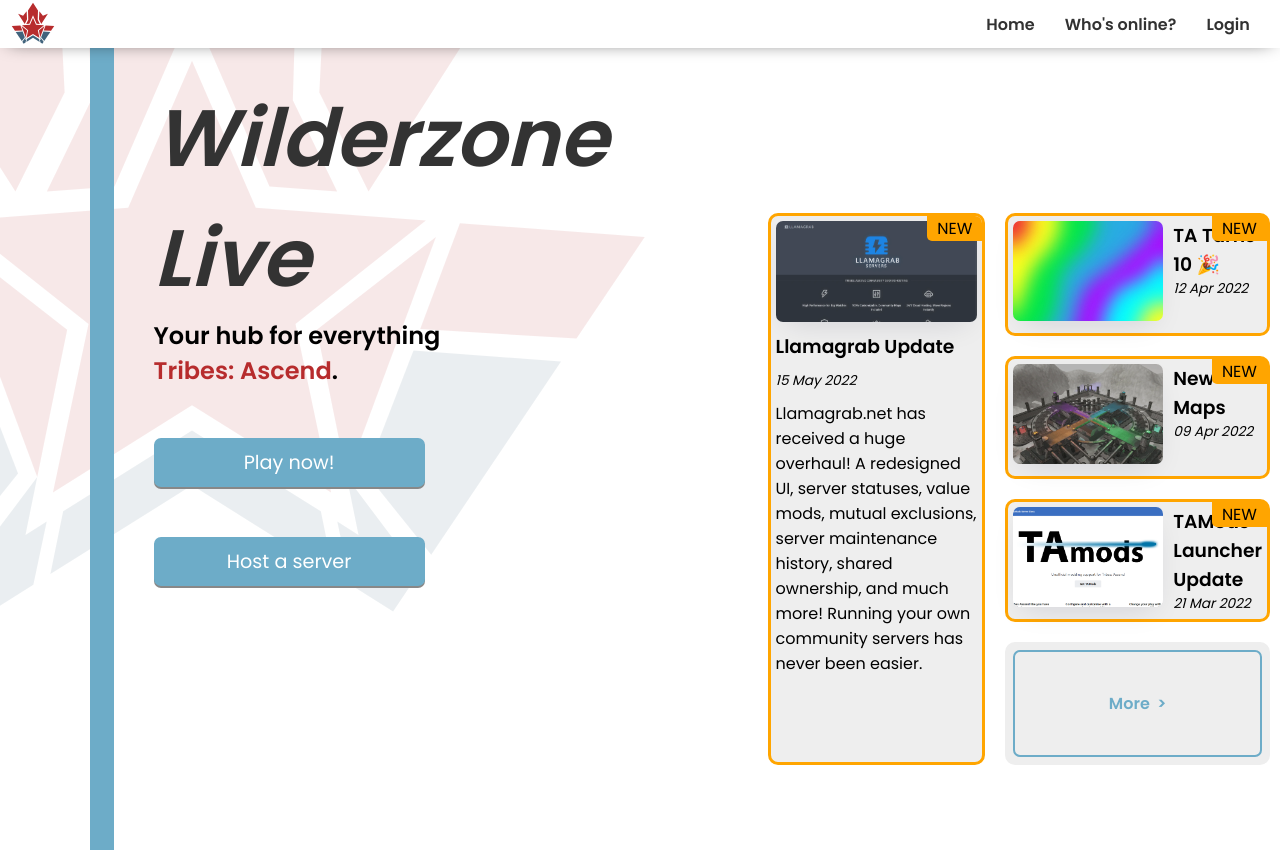
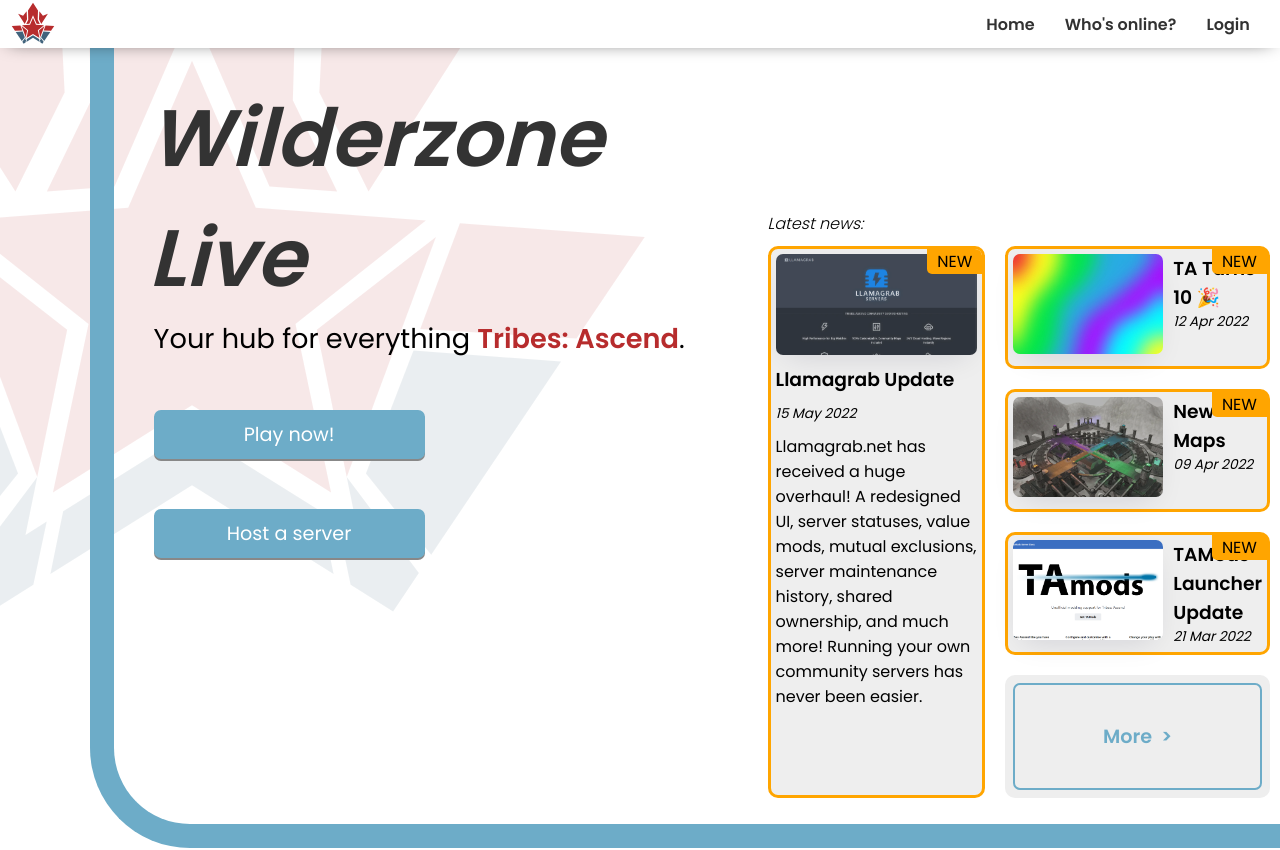
Before and after one commit to wilderzone/wilderzone-live, a Vue app: page / in a window 1280 px wide. Shown: the top 850 px of the page. Built offline with nearby package versions, Linux system fonts and the light colour scheme; a web font is replaced by a local one.

Commit message:
Style and layout adjustments

```diff
--- a/src/App.vue
+++ b/src/App.vue
@@ -52,26 +52,20 @@
 			color="var(--primary_color_light)"
 		>
 			<div class="landing">
-				<div class="left">
-					<h2>
-						Your hub for everything
-						<span style="color: var(--secondary_color)"
-							>Tribes: Ascend</span
-						>.
-					</h2>
-					<SimpleButton style="font-size: larger"
-						>Play now!</SimpleButton
-					>
-					<SimpleButton
-						style="font-size: larger"
-						href="https://llamagrab.net/"
-						>Host a server</SimpleButton
-					>
-				</div>
-				<div class="right"></div>
+				<h2>
+					Your hub for everything
+					<span>Tribes: Ascend</span>.
+				</h2>
+				<SimpleButton>Play now!</SimpleButton>
+				<SimpleButton href="https://llamagrab.net/"
+					>Host a server</SimpleButton
+				>
 			</div>
 			<template v-slot:right>
-				<NewsCarousel />
+				<div class="latestNews">
+					<h3>Latest news:</h3>
+					<NewsCarousel />
+				</div>
 			</template>
 		</PrimarySection>
 
@@ -80,12 +74,16 @@
 		</PrimarySection> -->
 
 		<PrimarySection direction="right" heading="Discord" color="#6a75f3">
-			<p>Come hang out in the Tribes community discord server.</p>
+			<p>Come hang out in the Tribes community Discord server.</p>
 			<p>
 				Compete in competitive Tournaments and Pickup Games, join the
 				banter in Mixers, or just chat with other players. Everyone is
 				welcome!
 			</p>
+			<br />
+			<SimpleButton href="https://discord.gg/dd8JgzJ" color="#6a75f3"
+				>Join</SimpleButton
+			>
 			<template v-slot:right>
 				<div class="diskjumpImage">
 					<img src="@/assets/images/diskjump.svg" alt="" />
@@ -146,24 +144,34 @@
 
 .landing {
 	display: flex;
-	flex-flow: row wrap;
+	flex-flow: column wrap;
 	justify-content: flex-start;
 	align-items: flex-start;
 	gap: 50px;
 	width: 100%;
 
-	.left,
-	.right {
-		display: flex;
-		flex-flow: column wrap;
-		justify-content: flex-start;
-		align-items: flex-start;
-		gap: 50px;
-		width: clamp(300px, 100%, 50%);
+	h2 {
+		font-size: 1.7rem;
+		font-weight: 400;
+
+		span {
+			color: var(--secondary_color);
+			font-weight: 600;
+		}
 	}
+}
 
-	.left {
-		width: clamp(300px, 100%, calc(50% - 50px));
+.latestNews {
+	display: flex;
+	flex-flow: column nowrap;
+	width: clamp(300px, 100%, 50%);
+	margin: calc(75px + 5.5rem) 0px 0px;
+
+	> h3 {
+		padding-left: 10px;
+		font-size: 1rem;
+		font-style: italic;
+		font-weight: 300;
 	}
 }
 
--- a/src/components/NewsCarousel.vue
+++ b/src/components/NewsCarousel.vue
@@ -92,8 +92,7 @@
 
 <style lang="scss">
 .news {
-	width: clamp(300px, 100%, 50%);
-	margin: calc(75px + 5rem) 0px;
+	width: 100%;
 
 	> .inner {
 		display: grid;
--- a/src/components/PrimarySection.vue
+++ b/src/components/PrimarySection.vue
@@ -57,7 +57,7 @@
 	</section>
 </template>
 
-<style>
+<style lang="scss">
 .primary_section {
 	--small: 12.5rem;
 	--medium: 30rem;
@@ -74,6 +74,10 @@
 	/* background-color: var(--background_color);
 	box-shadow: 0 0 20px -10px black,
 				0 0 300px -90px black; */
+
+	h1 {
+		transform: translateX(-5px);
+	}
 }
 .primary_section > .inner {
 	display: flex;
--- a/src/components/SimpleButton.vue
+++ b/src/components/SimpleButton.vue
@@ -60,6 +60,7 @@
 	width: 20ch;
 	padding: 10px 15px;
 	color: #fff;
+	font-size: larger;
 	text-align: center;
 	text-decoration: none;
 	background-color: var(--primary_color_light);
@@ -70,6 +71,7 @@
 	&.dense {
 		width: 10ch;
 		padding: 5px 10px;
+		font-size: initial;
 	}
 
 	&.fill {
```
